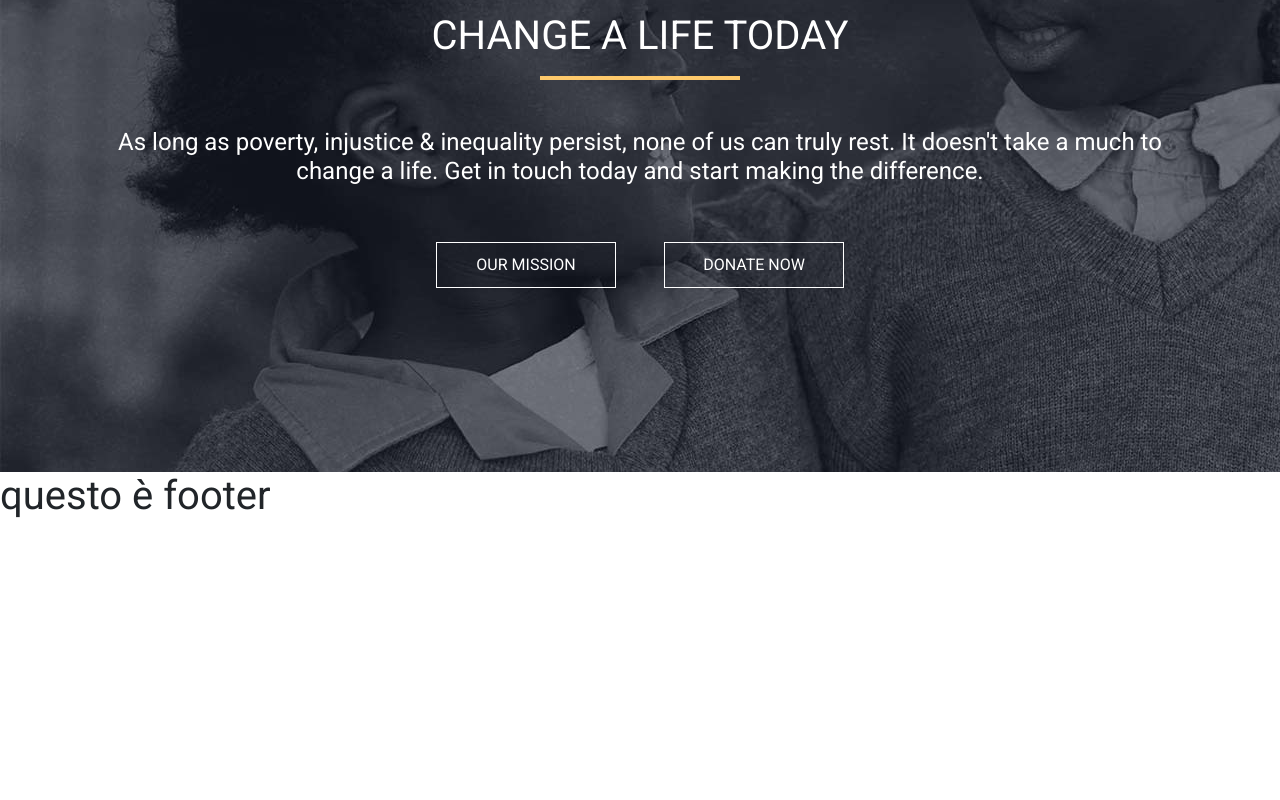
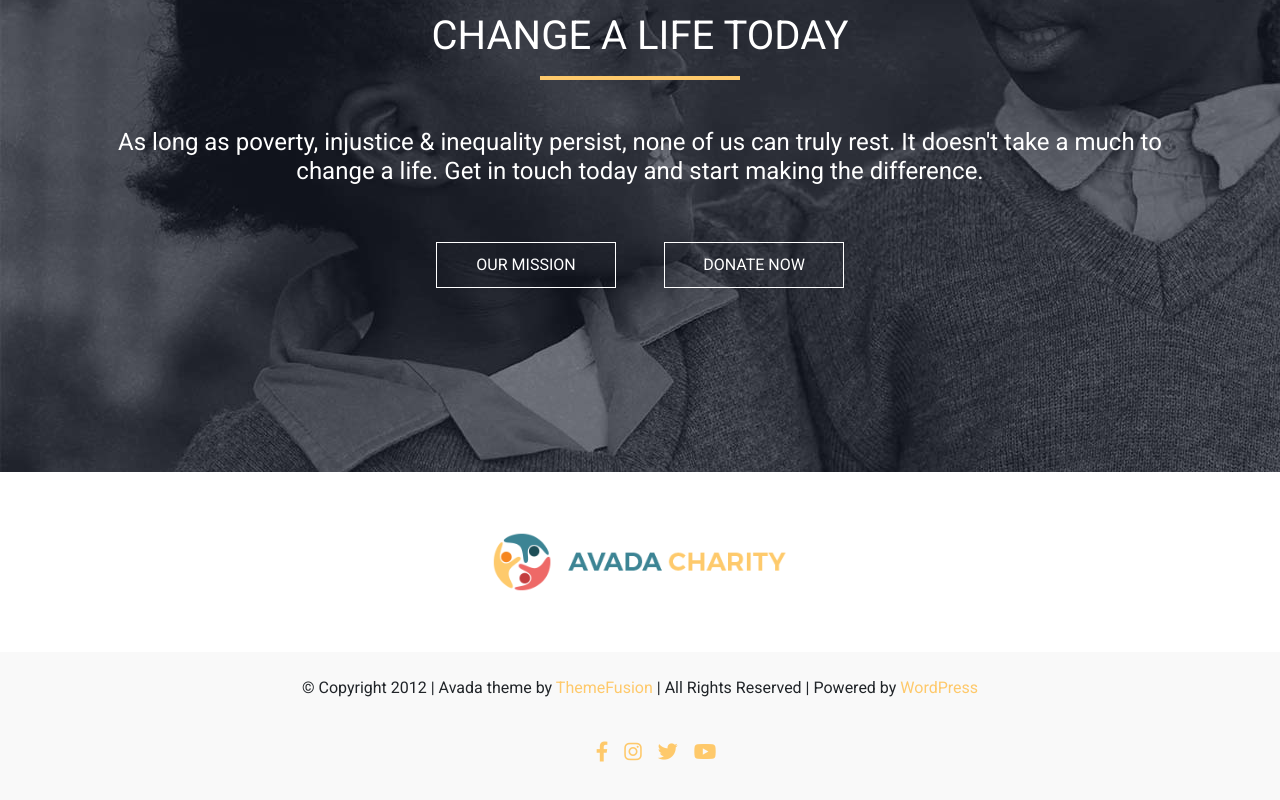
Before and after one commit to erikvella/proj-html-vuejs, a Vue app: page / in a window 1280 px wide. Shown: the part 4836-5636 px from the top of the page. Before the commit the page ends 5364 px from the top, so only its background shows below. Built offline with nearby package versions, Linux system fonts and the light colour scheme.

Commit message:
[add] footer

```diff
--- a/src/App.vue
+++ b/src/App.vue
@@ -14,9 +14,11 @@ name:'App'
 
 
 <template>
+
  <Header />
  <Main />
  <Footer />
+
 </template>
 
 
--- a/src/components/Footer.vue
+++ b/src/components/Footer.vue
@@ -5,11 +5,60 @@ name:'Footer'
 </script>
 
 <template>
-  <h1>questo è footer</h1>
+  <section>
+    <!-- container riservato al logo -->
+    <div class="container-logo">
+      <img src="../assets/img/logo2colors.png" alt="">
+    </div>
+
+         <!-- footer con il relativo menu dei social -->
+
+    <div class="container-footer bg-dark-white">
+      <p class="text-center py-4">&copy; Copyright 2012 | Avada theme by <span class="yellow-text">ThemeFusion</span> | All Rights Reserved | Powered by <span class="yellow-text">WordPress</span></p>
+
+      <nav>
+        <ul>
+          <li>
+            <a class="yellow-text mx-2" href="#"><i class="fa-brands fa-facebook-f fa-lg"></i></a>
+          </li>
+          <li>
+            <a class="yellow-text mx-2" href="#"><i class="fa-brands fa-instagram fa-lg"></i></a>
+          </li>
+          <li>
+            <a class="yellow-text mx-2" href="#"><i class="fa-brands fa-twitter fa-lg"></i></a>
+          </li>
+          <li>
+            <a class="yellow-text mx-2" href="#"><i class="fa-brands fa-youtube fa-lg"></i></a>
+          </li>
+
+        </ul>
+      </nav>
+    </div>
+  </section>
 </template>
 
 
 
 <style lang="scss">
+section{
+  height: 330px;
+}
 
+.container-logo{
+  height: 180px;
+  display: flex;
+  justify-content: center;
+  align-items: center;
+  img{
+    height: 60px;
+  }
+}
+.container-footer{
+  height: 150px;
+  ul{
+    list-style: none;
+    display: flex;
+    justify-content: center;
+  }
+}
 </style>
```
